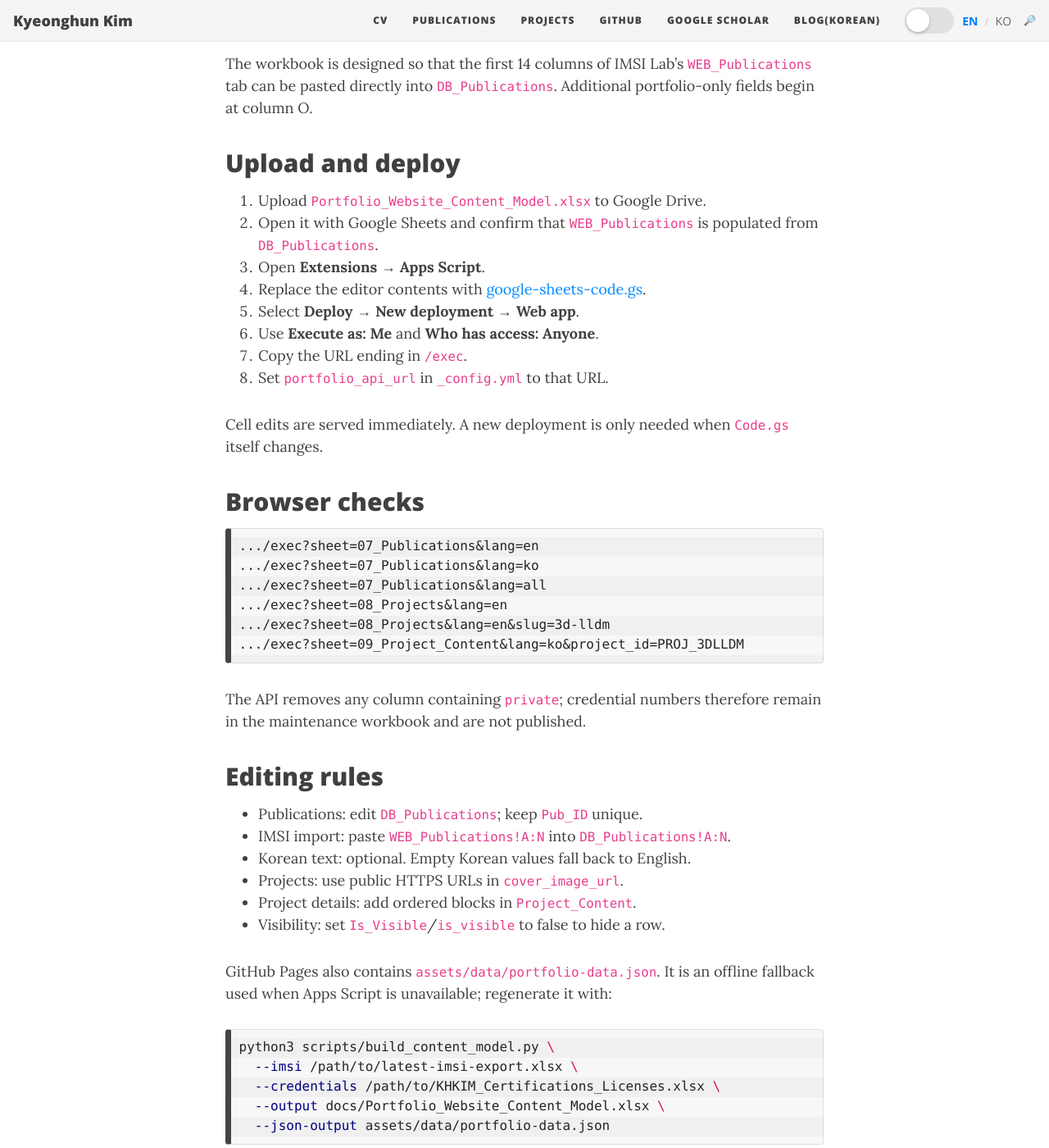
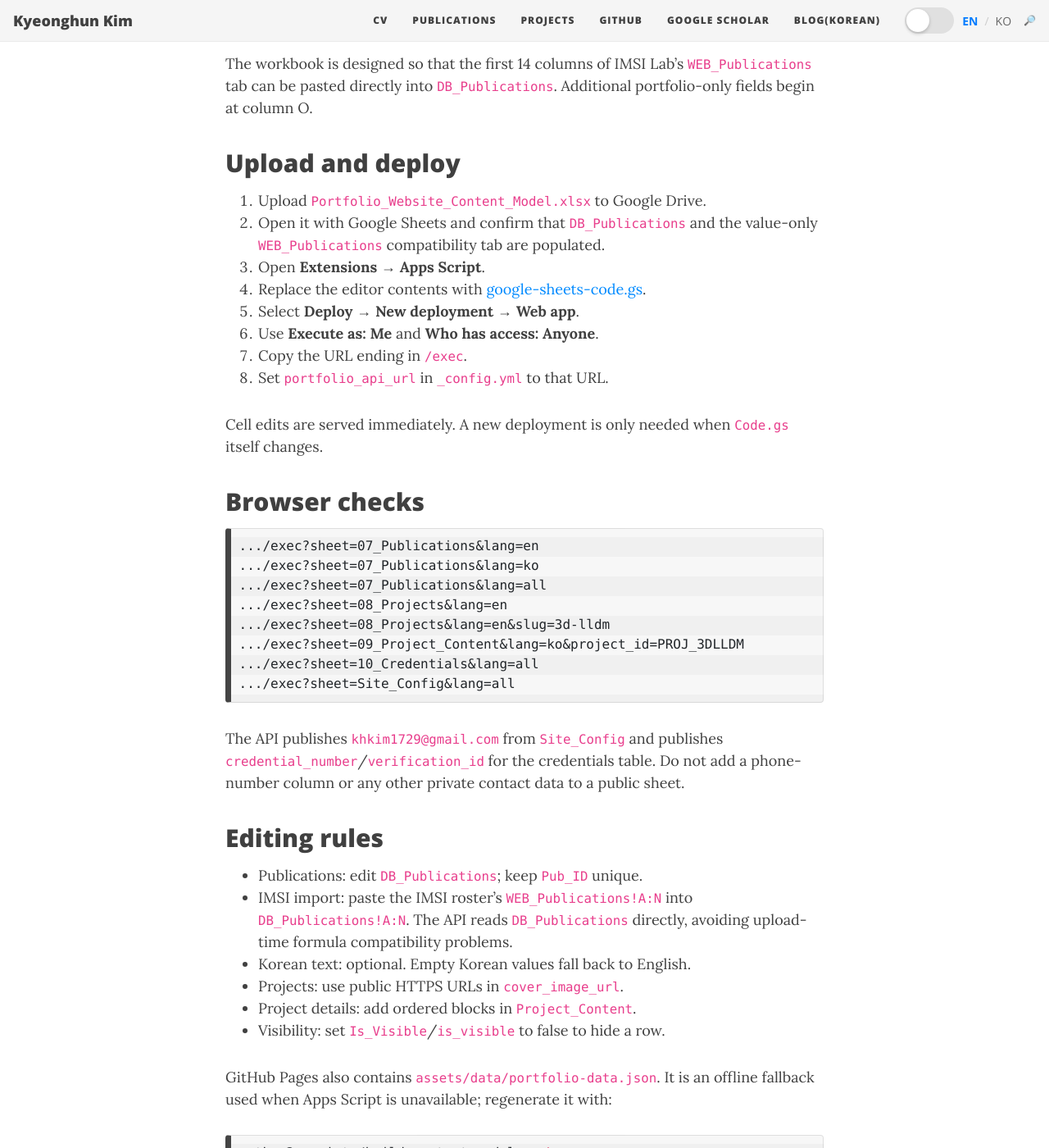
Before and after one commit to khkim1729/khkim1729.github.io, a Jekyll site: the page built from docs/GOOGLE_SHEETS_DEPLOYMENT.md, in a window 1280 px wide and 1400 px high, scrolled down 566 px. Shown: the whole window at 82% size. Built offline with Jekyll 4.4.1, drawn with Linux system fonts in a browser that asks for light colours; nearby versions of some CDN libraries; our own code applies the rules of GitHub Pages for plain Markdown files.

Commit message:
Publish credentials and harden Sheets fallback

````diff
--- a/_config.yml
+++ b/_config.yml
@@ -10,7 +10,7 @@
 author: Kyeonghun Kim
 
 # Google Apps Script web app. The bundled JSON snapshot is used as a fallback.
-portfolio_api_url: "https://script.google.com/macros/s/AKfycbyVN9ak8DGJQCeIEc1q-78enTXng03HlYqNUfhOQJC-_heUa6Jx8qtoP0hqSKLH5zZonQ/exec"
+portfolio_api_url: "https://script.google.com/macros/s/AKfycbwF_IabUr_NYJehsE2Bz729_t9tg1uiIi2xz9HCf2KDxyt-FE58M6dyDiI_iUq9_QlbzQ/exec"
 
 # [조건부수정] 네비게이션 바에 포함되는 항목 (명칭 수정, 추가, 삭제 가능)
 # 예를 들어 ETRI 라는 항목을 네비게이션 바에 추가하고 싶은 경우, etri.md 파일 생성 후 ETRI: "etri" 라고 지정.
--- a/assets/js/portfolio-data.js
+++ b/assets/js/portfolio-data.js
@@ -58,7 +58,11 @@
       return rows.length >= 10 && rows.some(row => String(row.Authors || '').includes('Kyeonghun Kim'));
     }
     if (name === 'Projects') return rows.length >= 4;
-    if (name === 'Professional_Credentials') return rows.length >= 10;
+    if (name === 'Professional_Credentials') {
+      return rows.length >= 10 && rows.some(row =>
+        String(row.credential_number || row.verification_id || '').trim()
+      );
+    }
     return rows.length > 0;
   }
 
@@ -181,11 +185,20 @@
     const rows = (await getSheet('Professional_Credentials'))
       .filter(row => row.is_visible === undefined || truthy(row.is_visible))
       .sort((a, b) => Number(a.display_order || 0) - Number(b.display_order || 0));
-    root.innerHTML = `<div class="credential-grid">${rows.map(row => `<article class="credential-item">
+    root.innerHTML = `<div class="credential-grid">${rows.map(row => {
+      const number = String(row.credential_number || '').trim();
+      const verificationId = String(row.verification_id || '').trim();
+      const identifiers = [number, verificationId].filter((value, index, values) =>
+        value && values.indexOf(value) === index
+      );
+      const idLabel = lang === 'ko' ? '자격증 번호' : 'Credential No.';
+      return `<article class="credential-item">
       <strong>${escapeHtml(localized(row, 'name', lang))}</strong>
       <span>${escapeHtml(localized(row, 'level', lang))}</span>
       <small>${escapeHtml(localized(row, 'issuer', lang))} · ${escapeHtml(localized(row, 'date', lang))}</small>
-    </article>`).join('')}</div>`;
+      ${identifiers.length ? `<small><strong>${idLabel}</strong> ${identifiers.map(escapeHtml).join(' · ')}</small>` : ''}
+    </article>`;
+    }).join('')}</div>`;
   }
 
   async function openGlobalSearch() {
--- a/docs/GOOGLE_SHEETS_DEPLOYMENT.md
+++ b/docs/GOOGLE_SHEETS_DEPLOYMENT.md
@@ -7,8 +7,8 @@
 ## Upload and deploy
 
 1. Upload `Portfolio_Website_Content_Model.xlsx` to Google Drive.
-2. Open it with Google Sheets and confirm that `WEB_Publications` is populated
-   from `DB_Publications`.
+2. Open it with Google Sheets and confirm that `DB_Publications` and the
+   value-only `WEB_Publications` compatibility tab are populated.
 3. Open **Extensions → Apps Script**.
 4. Replace the editor contents with [google-sheets-code.gs](google-sheets-code.gs).
 5. Select **Deploy → New deployment → Web app**.
@@ -28,15 +28,20 @@
 .../exec?sheet=08_Projects&lang=en
 .../exec?sheet=08_Projects&lang=en&slug=3d-lldm
 .../exec?sheet=09_Project_Content&lang=ko&project_id=PROJ_3DLLDM
+.../exec?sheet=10_Credentials&lang=all
+.../exec?sheet=Site_Config&lang=all
 ```
 
-The API removes any column containing `private`; credential numbers therefore
-remain in the maintenance workbook and are not published.
+The API publishes `khkim1729@gmail.com` from `Site_Config` and publishes
+`credential_number`/`verification_id` for the credentials table. Do not add a
+phone-number column or any other private contact data to a public sheet.
 
 ## Editing rules
 
 - Publications: edit `DB_Publications`; keep `Pub_ID` unique.
-- IMSI import: paste `WEB_Publications!A:N` into `DB_Publications!A:N`.
+- IMSI import: paste the IMSI roster's `WEB_Publications!A:N` into
+  `DB_Publications!A:N`. The API reads `DB_Publications` directly, avoiding
+  upload-time formula compatibility problems.
 - Korean text: optional. Empty Korean values fall back to English.
 - Projects: use public HTTPS URLs in `cover_image_url`.
 - Project details: add ordered blocks in `Project_Content`.
````
Also changed, not shown: scripts/build_content_model.py (+7 -5 lines), assets/data/portfolio-data.json, 2 other files.
